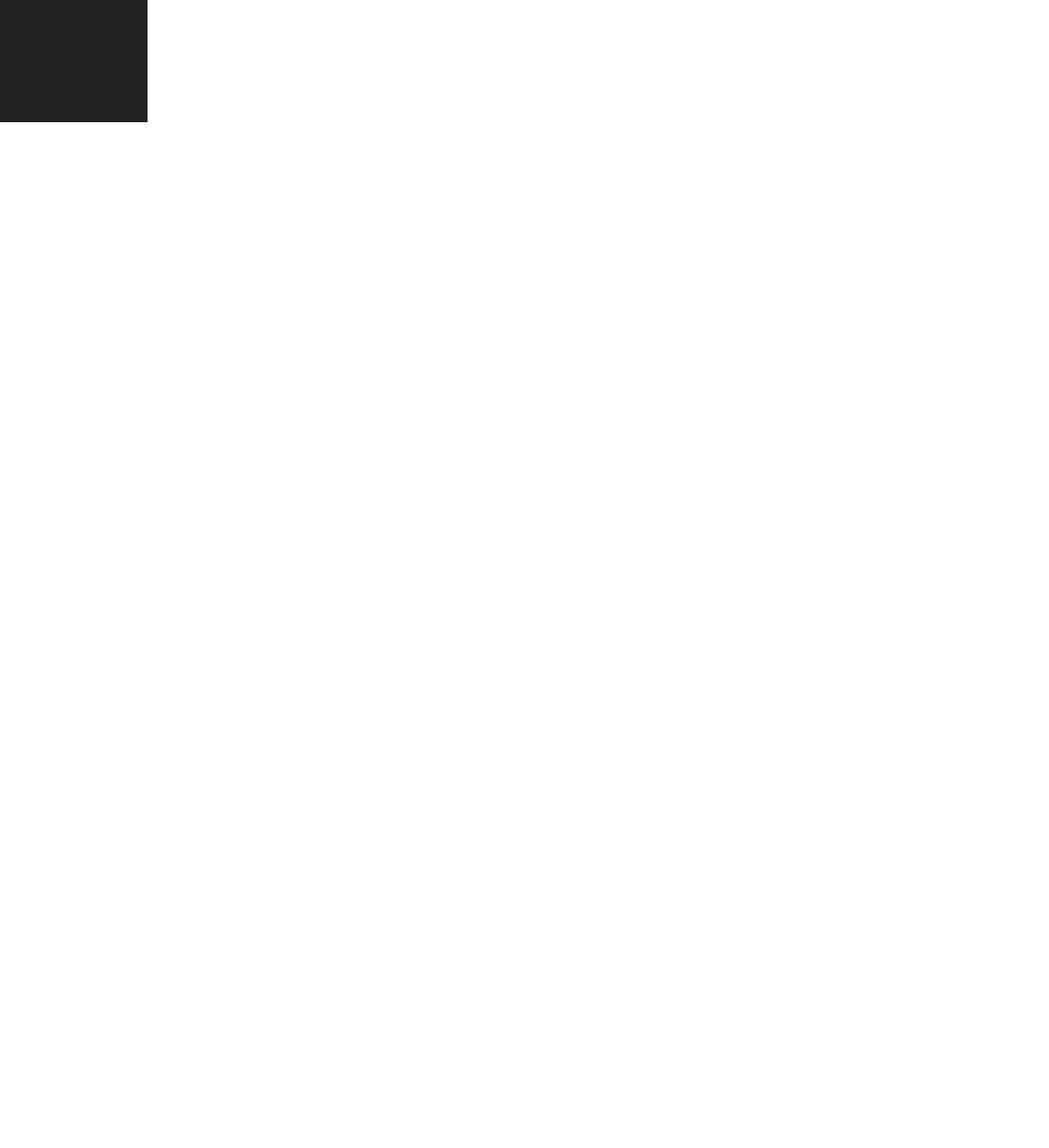
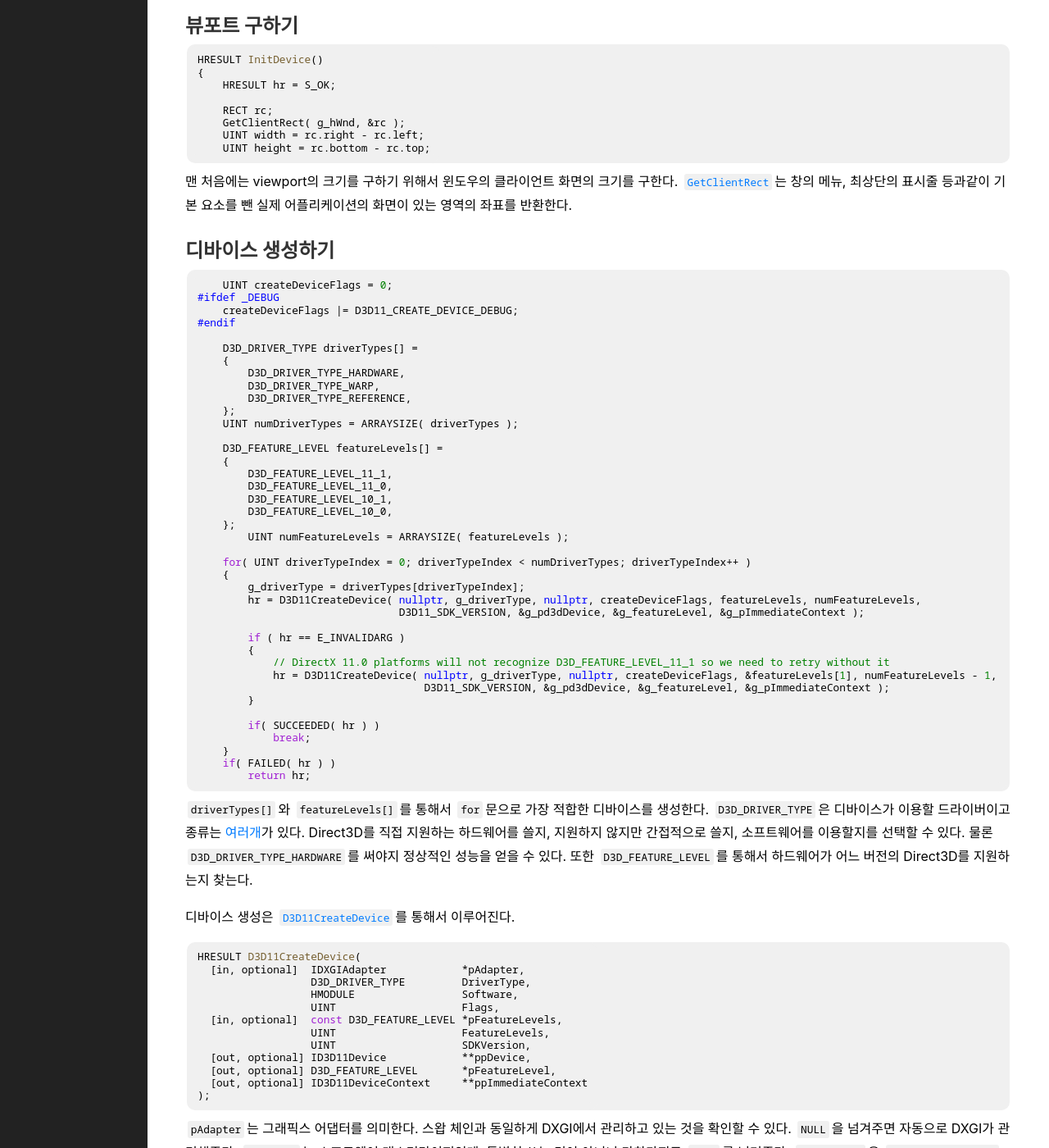
Before and after one commit to jiwon1304/jiwon1304.github.io, a Jekyll site: the page built from _posts/2025-01-22-device-초기화.markdown, in a window 1280 px wide and 1400 px high, scrolled down 1251 px. Shown: the whole window at 82% size. Built offline with Jekyll 4.4.1, drawn with Linux system fonts in a browser that asks for light colours; some web fonts are replaced; some of the changed text lies outside the part shown.

Commit message:
dxgi 추가

````diff
--- a/_posts/2025-01-22-device-초기화.markdown
+++ b/_posts/2025-01-22-device-초기화.markdown
@@ -216,3 +216,90 @@ ID3D11RenderTargetView* g_pRenderTargetView = nullptr;
 전역 변수을 확인해보면 디바이스, 디바이스 컨텍스트, 스왑 체인의 포인터가 선언되어있다. [스왑 체인](https://learn.microsoft.com/en-us/windows/win32/api/dxgi/nn-dxgi-idxgiswapchain)은 버퍼링을 위한 버퍼 집합이다. DirectX에서는 2D 이미지를 [표면(surface)](https://learn.microsoft.com/en-us/windows/win32/api/dxgi/nn-dxgi-idxgisurface)이라고 하고, 스왑 체인은 여러개의 surface로 이루어져 있다.
 
 이번엔 클래스 이름을 살펴보자. 클래스는 `I`로 시작하는데, 이는 [COM 오브젝트](https://m.blog.naver.com/PostView.naver?isHttpsRedirect=true&blogId=ymy203&logNo=70104910502)라는 것으로, 각각의 오브젝트를 연결하여 사용할 수 있도록 모듈화한 오브젝트이다. 이후 `D3D11`과 `DXGI`로 이어지는데, 여기서 [DXGI](https://learn.microsoft.com/ko-kr/windows/win32/direct3ddxgi/dx-graphics-dxgi)는 DirectX의 로우 레벨 작업을 관리하는 API로, Direct3D와는 구분된다. Direct3D를 통해서 렌더링이 이루어지지만, 이를 디스플레이에 표시하는 스왑 체인은 DXGI의 구성 요소이다.
+
+이제 `InitDevice`를 확인해보자.
+# 뷰포트 구하기
+```cpp
+HRESULT InitDevice()
+{
+    HRESULT hr = S_OK;
+
+    RECT rc;
+    GetClientRect( g_hWnd, &rc );
+    UINT width = rc.right - rc.left;
+    UINT height = rc.bottom - rc.top;
+```
+맨 처음에는 viewport의 크기를 구하기 위해서 윈도우의 클라이언트 화면의 크기를 구한다. [`GetClientRect`](https://stackoverflow.com/questions/7561049/what-is-the-difference-between-getclientrect-and-getwindowrect-in-winapi)는 창의 메뉴, 최상단의 표시줄 등과같이 기본 요소를 뺀 실제 어플리케이션의 화면이 있는 영역의 좌표를 반환한다.
+
+# 디바이스 생성하기
+```cpp
+    UINT createDeviceFlags = 0;
+#ifdef _DEBUG
+    createDeviceFlags |= D3D11_CREATE_DEVICE_DEBUG;
+#endif
+
+    D3D_DRIVER_TYPE driverTypes[] =
+    {
+        D3D_DRIVER_TYPE_HARDWARE,
+        D3D_DRIVER_TYPE_WARP,
+        D3D_DRIVER_TYPE_REFERENCE,
+    };
+    UINT numDriverTypes = ARRAYSIZE( driverTypes );
+
+    D3D_FEATURE_LEVEL featureLevels[] =
+    {
+        D3D_FEATURE_LEVEL_11_1,
+        D3D_FEATURE_LEVEL_11_0,
+        D3D_FEATURE_LEVEL_10_1,
+        D3D_FEATURE_LEVEL_10_0,
+    };
+	UINT numFeatureLevels = ARRAYSIZE( featureLevels );
+
+    for( UINT driverTypeIndex = 0; driverTypeIndex < numDriverTypes; driverTypeIndex++ )
+    {
+        g_driverType = driverTypes[driverTypeIndex];
+        hr = D3D11CreateDevice( nullptr, g_driverType, nullptr, createDeviceFlags, featureLevels, numFeatureLevels,
+                                D3D11_SDK_VERSION, &g_pd3dDevice, &g_featureLevel, &g_pImmediateContext );
+
+        if ( hr == E_INVALIDARG )
+        {
+            // DirectX 11.0 platforms will not recognize D3D_FEATURE_LEVEL_11_1 so we need to retry without it
+            hr = D3D11CreateDevice( nullptr, g_driverType, nullptr, createDeviceFlags, &featureLevels[1], numFeatureLevels - 1,
+                                    D3D11_SDK_VERSION, &g_pd3dDevice, &g_featureLevel, &g_pImmediateContext );
+        }
+
+        if( SUCCEEDED( hr ) )
+            break;
+    }
+    if( FAILED( hr ) )
+        return hr;
+```
+`driverTypes[]`와 `featureLevels[]`를 통해서 `for`문으로 가장 적합한 디바이스를 생성한다. `D3D_DRIVER_TYPE`은 디바이스가 이용할 드라이버이고 종류는 [여러개](https://learn.microsoft.com/ko-kr/windows/win32/api/d3dcommon/ne-d3dcommon-d3d_driver_type)가 있다. Direct3D를 직접 지원하는 하드웨어를 쓸지, 지원하지 않지만 간접적으로 쓸지, 소프트웨어를 이용할지를 선택할 수 있다. 물론 `D3D_DRIVER_TYPE_HARDWARE`를 써야지 정상적인 성능을 얻을 수 있다. 또한 `D3D_FEATURE_LEVEL`를 통해서 하드웨어가 어느 버전의 Direct3D를 지원하는지 찾는다.
+
+디바이스 생성은 [`D3D11CreateDevice`](https://learn.microsoft.com/ko-kr/windows/win32/api/d3d11/nf-d3d11-d3d11createdevice)를 통해서 이루어진다.
+```cpp
+HRESULT D3D11CreateDevice(
+  [in, optional]  IDXGIAdapter            *pAdapter,
+                  D3D_DRIVER_TYPE         DriverType,
+                  HMODULE                 Software,
+                  UINT                    Flags,
+  [in, optional]  const D3D_FEATURE_LEVEL *pFeatureLevels,
+                  UINT                    FeatureLevels,
+                  UINT                    SDKVersion,
+  [out, optional] ID3D11Device            **ppDevice,
+  [out, optional] D3D_FEATURE_LEVEL       *pFeatureLevel,
+  [out, optional] ID3D11DeviceContext     **ppImmediateContext
+);
+```
+`pAdapter`는 그래픽스 어댑터를 의미한다. 스왑 체인과 동일하게 DXGI에서 관리하고 있는 것을 확인할 수 있다. `NULL`을 넘겨주면 자동으로 DXGI가 관리해준다. `Software`는 소프트웨어 래스터라이저인데, 특별히 쓰는 것이 아니니 마찬가지로 `NULL`를 넘겨준다. `SDKVersion`은 `D3D11_SDK_VERSION`을 이용한다. 하드웨어에게 해당 디바이스가 어떤 SDK 버전을 쓰는지 알려주는 용도인데, MS 문서에서는 그냥 `D3D11_SDK_VERSION`을 쓰라고 적혀있다.
+
+`**ppDevice`, `*pFeatureLevel`, `**ppImmediateContext`은 디바이스 생성이 성공하면 사용되는 디바이스, 피쳐 레벨, 디바이스 컨텍스트를 알려준다.
+
+# DXGI 오브젝트 생성
+스왑 체인을 포함한 DXGI 오브젝트는 `IDXGIFactory`로부터 만들 수 있다. `QueryInterface`를 통해서 direct3D 디바이스로부터 DXGI 디바이스를 얻고, 다시 `GetAdapter`를 통해 디스플레이 어댑터를 얻는다. 이 어댑터를 통해 최종적으로 DXGI 팩토리를 얻는다. 끝나면 자원을 release한다.
+`IDXGIFactory` 클래스는 `IDXGIFactory1`과 `IDXGIFactory2`, ...가 있다. 각각 DXGI 1.1, 1.2, ...를 지원한다. 상위
+
+---
+출처:
+<https://wergia.tistory.com/3>
+<>
````
